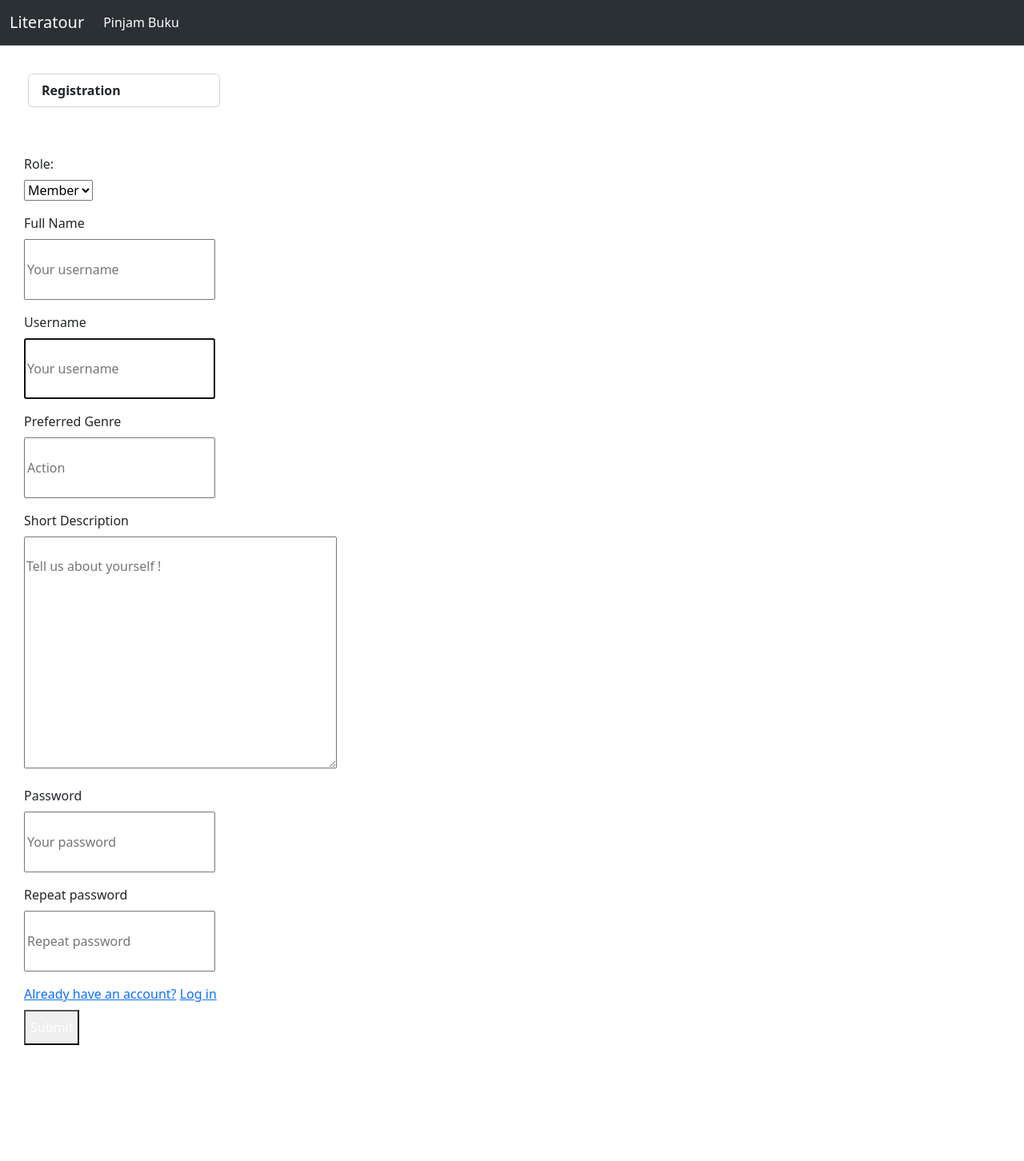
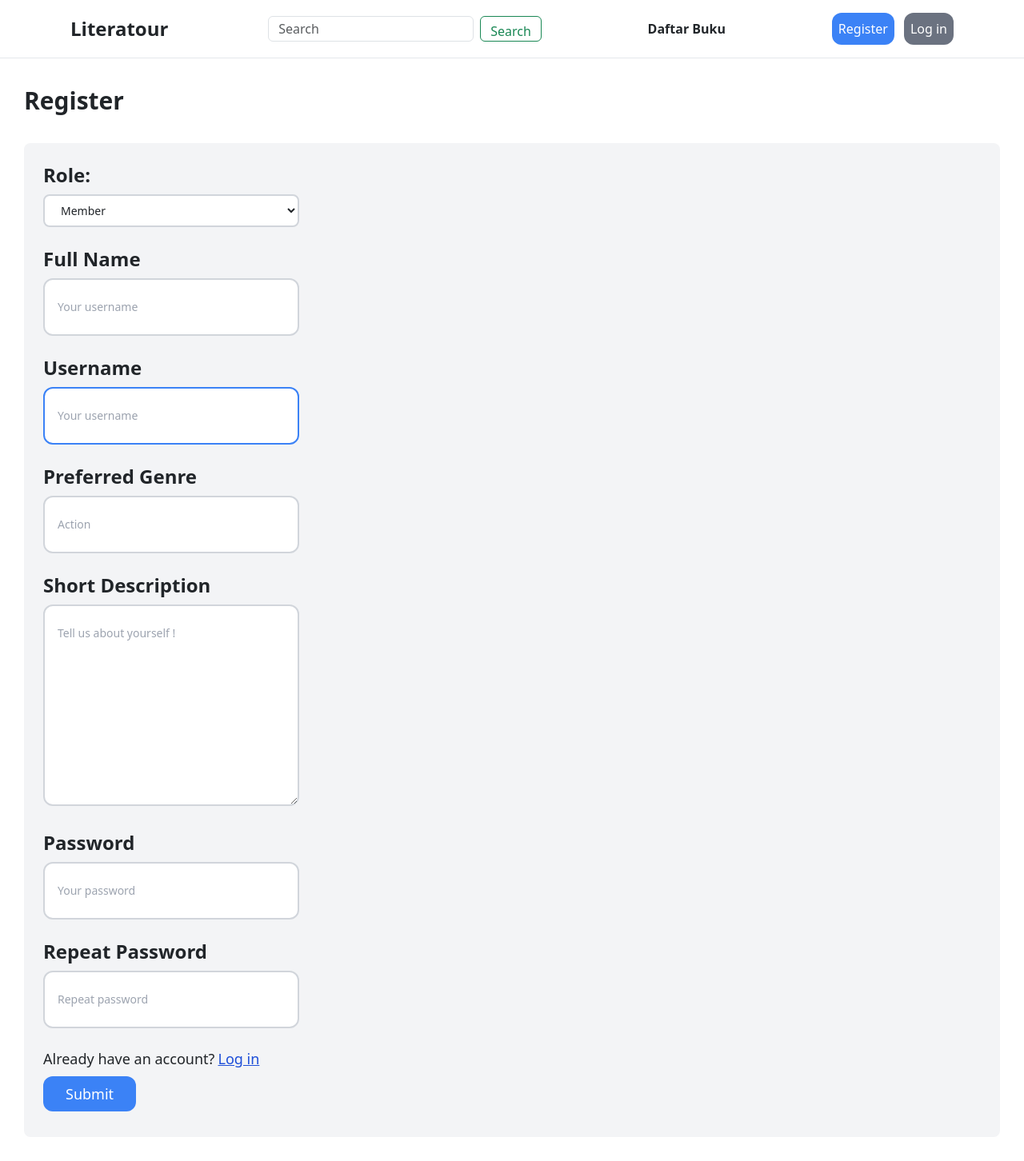
Before and after one commit to PBPE13/pbp_group, a Django app: page /register/ in a window 1280 px wide. Shown: the whole page at 80% size. Before the commit the page ends 1307 px from the top, so only its background shows below. Run offline with Django 4.2, Linux system fonts and the light colour scheme; parts of the project's set-up code (start-up, migrations or seed data) failed here and were passed over; some libraries are stand-ins or nearby versions.

Commit message:
fixed navbar issues

```diff
--- a/book/forms.py
+++ b/book/forms.py
@@ -6,5 +6,4 @@ class BookForm(forms.Form):
         model = Book
     title= forms.CharField(label='Judul', max_length=100, widget=forms.TextInput(attrs={'class': 'form-control', 'name':'title'}))
     authors= forms.CharField(label='Penulis', max_length=100, widget=forms.TextInput(attrs={'class': 'form-control', 'name':'authors'}))
-    num_pages = forms.IntegerField(label='Jumlah Halaman', max_length=100, widget=forms.IntegerField(attrs={'class': 'form-control', 'name':'num_pages'}))
     publisher = forms.CharField(label='Penerbit', max_length=100, widget=forms.TextInput(attrs={'class': 'form-control', 'name':'publisher'}))
--- a/book_shelf/settings.py
+++ b/book_shelf/settings.py
@@ -42,7 +42,8 @@ INSTALLED_APPS = [
     'diary',
     'book_review',
     'borrow_book',
-    'forum'
+    'forum',
+    'widget_tweaks',
 ]
 
 MIDDLEWARE = [
--- a/book_shelf/urls.py
+++ b/book_shelf/urls.py
@@ -23,4 +23,5 @@ urlpatterns = [
     path('forum/', include('forum.urls')),
     path('diary/', include('diary.urls')),
     path('review/', include('book_review.urls')),
+    path('borrow/', include('borrow_book.urls')),
 ]
--- a/main/templates/register.html
+++ b/main/templates/register.html
@@ -3,59 +3,54 @@
 {% block title %}Register{% endblock %}
 
 {% block content %}
+{% load widget_tweaks %}
 
 <div class="register-title">
-    <div class="card" style="width: 15rem;">
-        <ul class="list-group list-group-flush">
-        <li class="list-group-item">Registration</li>
-        </ul>
-    </div>
+    <h1 class="text-3xl font-bold">Register</h1>
 </div>
 
-<div class = "register">
-
-    <br />
+<div class="register bg-gray-100 p-6 rounded-lg">
 
     <form method="POST" action=".">
         {% csrf_token %}
 
-        <div class="mb-3">
-            <label class="inline-block mb-2">Role:</label><br>
-            {{ form.role }}
+        <div class="mb-6">
+            <label class="inline-block mb-2 text-2xl font-bold">Role:</label><br>
+            {{ form.role|add_class:"w-full max-w-xs bg-white border-2 border-gray-300 rounded-lg px-3 py-2 text-sm focus:outline-none focus:border-blue-500" }}
         </div>
 
-        <div class="mb-3">
-            <label class="inline-block mb-2">Full Name</label><br>
-            {{ form.name }}
+        <div class="mb-6">
+            <label class="inline-block mb-2 text-2xl font-bold">Full Name</label><br>
+            {{ form.name|add_class:"w-full max-w-xs bg-white border-2 border-gray-300 rounded-lg px-3 py-2 text-sm focus:outline-none focus:border-blue-500" }}
         </div>
 
-        <div class="mb-3">
-            <label class="inline-block mb-2">Username</label><br>
-            {{ form.username }}
+        <div class="mb-6">
+            <label class="inline-block mb-2 text-2xl font-bold">Username</label><br>
+            {{ form.username|add_class:"w-full max-w-xs bg-white border-2 border-gray-300 rounded-lg px-3 py-2 text-sm focus:outline-none focus:border-blue-500" }}
         </div>
 
-        <div class="mb-3">
-            <label class="inline-block mb-2">Preferred Genre</label><br>
-            {{ form.preferred_genre }}
+        <div class="mb-6">
+            <label class="inline-block mb-2 text-2xl font-bold">Preferred Genre</label><br>
+            {{ form.preferred_genre|add_class:"w-full max-w-xs bg-white border-2 border-gray-300 rounded-lg px-3 py-2 text-sm focus:outline-none focus:border-blue-500" }}
         </div>
 
-        <div class="mb-3">
-            <label class="inline-block mb-2">Short Description</label><br>
-            {{ form.bio_data }}
+        <div class="mb-6">
+            <label class="inline-block mb-2 text-2xl font-bold">Short Description</label><br>
+            {{ form.bio_data|add_class:"w-full max-w-xs bg-white border-2 border-gray-300 rounded-lg px-3 py-2 text-sm focus:outline-none focus:border-blue-500" }}
         </div>
 
-        <div class="mb-3">
-            <label class="inline-block mb-2">Password</label><br>
-            {{ form.password1 }}
+        <div class="mb-6">
+            <label class="inline-block mb-2 text-2xl font-bold">Password</label><br>
+            {{ form.password1|add_class:"w-full max-w-xs bg-white border-2 border-gray-300 rounded-lg px-3 py-2 text-sm focus:outline-none focus:border-blue-500" }}
         </div>
 
-        <div class="mb-3">
-            <label class="inline-block mb-2">Repeat password</label><br>
-            {{ form.password2 }}
+        <div class="mb-6">
+            <label class="inline-block mb-2 text-2xl font-bold">Repeat Password</label><br>
+            {{ form.password2|add_class:"w-full max-w-xs bg-white border-2 border-gray-300 rounded-lg px-3 py-2 text-sm focus:outline-none focus:border-blue-500" }}
         </div>
 
         {% if form.errors or form.non_field_errors %}
-            <div class="mb-3 p-6 bg-red-100 rounded-xl">
+            <div class="mb-6 w-full max-w-xs p-6 bg-red-100 rounded-xl">
                 {% for field in form %}
                     {{ field.errors }}
                 {% endfor %}
@@ -71,17 +66,17 @@
         <button class="my-2 py-2 px-7 text-lg bg-blue-500 hover:bg-blue-700 rounded-xl text-white">Submit</button>
     </form>
 
-        <br />
-
-
     {% if messages %}
-        <ul>
-            {% for message in messages %}
-                <li>{{ message }}</li>
+        <div class="w-full max-w-xs">
+            <ul>
+                {% for message in messages %}
+                    <li class="text-lg text-red-500">{{ message }}</li>
                 {% endfor %}
-        </ul>
+            </ul>
+        </div>
     {% endif %}
 
 </div>
 
+
 {% endblock content %}
--- a/requirements.txt
+++ b/requirements.txt
@@ -5,3 +5,4 @@ psycopg2-binary
 requests
 urllib3
 requests
+django-widget-tweaks
--- a/templates/base.html
+++ b/templates/base.html
@@ -1,4 +1,5 @@
 {% load static %}
+{% load widget_tweaks %}
 <!DOCTYPE html>
 <html lang="en">
     <head>
@@ -6,6 +7,7 @@
         <meta charset="UTF-8" />
         <meta name="viewport" content="width=device-width, initial-scale=1">
         {% endblock meta %}
+        <script src="https://cdn.tailwindcss.com"></script>
         <link href="https://cdn.jsdelivr.net/npm/bootstrap@5.3.2/dist/css/bootstrap.min.css" rel="stylesheet" integrity="sha384-T3c6CoIi6uLrA9TneNEoa7RxnatzjcDSCmG1MXxSR1GAsXEV/Dwwykc2MPK8M2HN" crossorigin="anonymous">
         <script src="https://code.jquery.com/jquery-3.6.0.min.js" integrity="sha384-KyZXEAg3QhqLMpG8r+J4jsl5c9zdLKaUk5Ae5f5b1bw6AUn5f5v8FZJoMxm6f5cH1" crossorigin="anonymous"></script>
         <script src="https://cdn.jsdelivr.net/npm/@popperjs/core@2.11.8/dist/umd/popper.min.js" integrity="sha384-I7E8VVD/ismYTF4hNIPjVp/Zjvgyol6VFvRkX/vR+Vc4jQkC+hVqc2pM8ODewa9r" crossorigin="anonymous"></script>
@@ -15,17 +17,22 @@
         <title>Literatour</title>
 
         <style type="text/css">
+            .login-title {
+                margin-left:35px;
+            }
             .login {
                 margin-left: 35px;
                 margin-top: 30px;
             }
             .register-title {
                 margin-top: 35px;
-                margin-left: 5px;
+                margin-left: 30px;
             }
             .register {
                 margin-left: 30px;
                 margin-top: 35px;
+                margin-right: 30px;
+                margin-bottom: 30px;
             }
             .card {
                 font-weight: bold;
@@ -35,8 +42,9 @@
                 font-style: italic;
                 font-weight: lighter;
             }
-            .row {
-                margin-right: 20px;
+            .grid {
+                margin-right: 30px;
+                margin-left: 30px;
             }
             body {
                 background-color: rgb(255, 255, 255);
@@ -46,48 +54,90 @@
     </head>
 
     <body>
-        <nav class="navbar bg-primary border-bottom border-body navbar-expand-lg bg-body-tertiary" data-bs-theme="dark">
-            <div class="container-fluid">
-                <a class="navbar-brand">Literatour</a>
-                {% if user.is_authenticated %}
-                    <form class="d-flex">
-                        <input class="form-control me-2" type="search" placeholder="Search" aria-label="Search">
-                        <button class="btn btn-outline-success" type="submit">Search</button>
+        <nav class="border-b">
+            <div class="max-w-6xl mx-auto px-4">
+                <div class="flex justify-between items-center">
+                    <a href="" class="font-bold text-2xl">Literatour</a>
+                    <form class="d-flex items-center">
+                        <input class="form-control me-2 h-8" type="search" placeholder="Search" aria-label="Search">
+                        <button class="btn btn-outline-success h-8" type="submit">Search</button>
                     </form>
-                {% endif %}
-                <div class="collapse navbar-collapse" id="navbarNav">
-                    <ul class="navbar-nav">
-                        <li class="nav-item">
-                            <a class="nav-link active" aria-current="page" href="#">Pinjam Buku</a>
-                        </li>
+                    <div class="flex space-x-7 items-center">
+                        <div class="hidden md:flex items-center space-x-1">
+                            <a href="{% url 'book:show_books' %}" class="py-4 px-2 font-semibold hover:text-gray-500">Daftar Buku</a>
+                            {% if user.is_authenticated %}
+                                {% if user.profile.status == 'A' %}
+                                    <a href="{% url 'book:add_books' %}" class="py-4 px-2 font-semibold hover:text-gray-500">Add Buku</a>
+                                {% else %}
+                                    <a href="{% url 'borrow_book:show_borrow' %}" class="py-4 px-2 font-semibold hover:text-gray-500">Reading List</a>
+                                    <a href="{% url 'diary:show_diary' %}" class="py-4 px-2 font-semibold hover:text-gray-500">Diary</a>
+                                    <a href="{% url 'forum:Forum' %}" class="py-4 px-2 font-semibold hover:text-gray-500">Forum</a>
+                                {% endif %}
+                            {% else %}
+                            {% endif %}
+                        </div>
+                    </div>
+                    <div class="hidden md:flex items-center space-x-3 ">
                         {% if user.is_authenticated %}
-                            {% if user.profile.role == 'A' %}
-                                <li class="nav-item">
-                                    <a class="nav-link active" aria-current="page" href="#">Add Buku</a>
-                                </li>
+                        <a class="py-4 px-2 text-teal-500 font-semibold" href="#">Hai, {{ user.username }}!</a>
+                        <a href="{% url 'main:logout' %}" class="py-2 px-2 font-medium bg-red-500 text-white rounded-xl hover:bg-red-700">Logout</a>
+                        {% else %}
+                        <a href="{% url 'main:register' %}" id="signupbutton" class="py-2 px-2 font-medium bg-blue-500 text-white rounded-xl hover:bg-blue-700">Register</a>
+                        <a href="{% url 'main:login' %}" id="loginbutton" class="py-2 px-2 font-medium bg-gray-500 text-white rounded-xl hover:bg-gray-700">Log in</a>
+                        {% endif %}
+					</div>
+                    <div class="md:hidden flex items-center">
+                        {% if user.is_authenticated %}
+                        <a class="py-4 px-2 text-teal-500 font-semibold">Hai, {{ user.username }}!</a>
+                        {% endif %}
+						<button class="outline-none mobile-menu-button">
+						<svg class=" w-6 h-6 text-gray-500 hover:text-green-500 "
+							x-show="!showMenu"
+							fill="none"
+							stroke-linecap="round"
+							stroke-linejoin="round"
+							stroke-width="2"
+							viewBox="0 0 24 24"
+							stroke="currentColor"
+						>
+							<path d="M4 6h16M4 12h16M4 18h16"></path>
+						</svg>
+					    </button>
+					</div>
+                </div>
+            </div>
+            <div class="hidden mobile-menu">
+				<ul class="">
+					<li><a href="{% url 'book:show_books' %}" class="block text-sm px-2 py-4 font-semibold hover:text-gray-500">Daftar Buku</a></li>
+                    <hr class="hr" />
+					<li>
+                        {% if user.is_authenticated %}
+                            {% if user.profile.status == 'A' %}
+                                <a href="{% url 'book:add_books' %}" class="block text-sm px-2 py-4 font-semibold hover:text-gray-500">Add Buku</a>
+                            {% else %}
+                                <a href="{% url 'borrow_book:show_borrow' %}" class="block text-sm px-2 py-4 font-semibold hover:text-gray-500">Pinjam Buku</a>
+                                <a href="{% url 'diary:show_diary' %}" class="block text-sm px-2 py-4 font-semibold hover:text-gray-500">Diary</a>
+                                <a href="{% url 'forum:Forum' %}" class="block text-sm px-2 py-4 font-semibold hover:text-gray-500">Forum</a>
                             {% endif %}
-                            <li class="nav-item">
-                                <a class="nav-link active" aria-current="page" href="#">Reading List</a>
-                            </li>
-                            <li class="nav-item">
-                                <a class="nav-link active" aria-current="page" href="#">Forum</a>
-                            </li>
-                            <li class="nav-item">
-                                <a class="nav-link active" aria-current="page" href="{% url 'diary:show_diary' %}">Diary</a>
-                            </li>
-                            <li class="nav-item">
-                                <a class="nav-link active" aria-current="page" href="#">Profile</a>
-                            </li>
-                            <li class="nav-item">
-                                <a class="nav-link active" aria-current="page" href="{% url 'main:logout' %}">Logout</a>
-                            </li>
+                        {% else %}
                         {% endif %}
-                    </ul>
-                </div>
-                <button class="navbar-toggler" type="button" data-bs-toggle="collapse" data-bs-target="#navbarNav" aria-controls="navbarNav" aria-expanded="false" aria-label="Toggle navigation">
-                    <span class="navbar-toggler-icon"></span>
-                </button>
-            </div>
+                    </li>
+                    {% if user.is_authenticated %}
+                        <li><a href="{% url 'main:logout' %}" class="block text-sm px-2 py-4 font-semibold bg-red-500 text-white hover:bg-red-700">Logout</a></li>
+                    {% else %}
+                        <li><a href="{% url 'main:register' %}" id="signupbutton2" class="block text-sm px-2 py-4 font-semibold bg-teal-500 text-white hover:bg-teal-700">Register</a></li>
+                        <li><a href="{% url 'main:login' %}" id="loginbutton2" class="block text-sm px-2 py-4 font-semibold bg-gray-500 text-white hover:bg-gray-700">Log in</a></li>
+                    {% endif %}
+				</ul>
+			</div>
+            <script>
+				const btn = document.querySelector("button.mobile-menu-button");
+				const menu = document.querySelector(".mobile-menu");
+
+				btn.addEventListener("click", () => {
+					menu.classList.toggle("hidden");
+				});
+			</script>
         </nav>
         {% block content %}
         {% endblock content %}
```
Also changed, not shown: book/templates/book.html (+15 -12 lines), main/templates/login.html (+16 -15 lines), main/templates/main.html (+12 -26 lines), templates/navbar.html (deleted), 7 other files.
